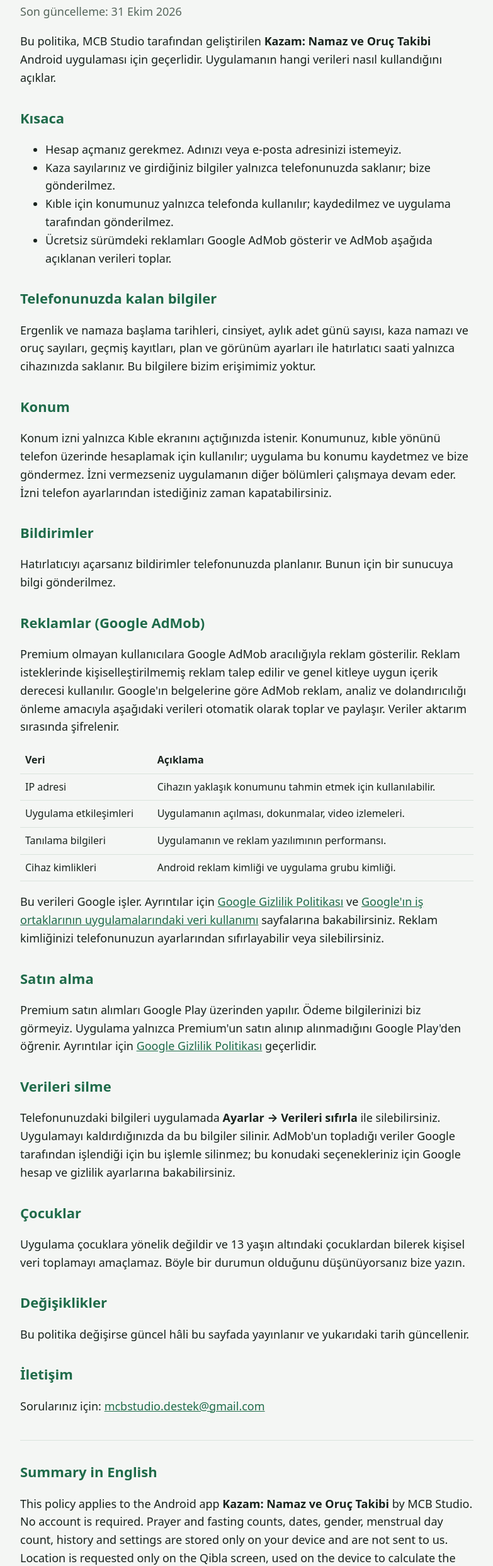
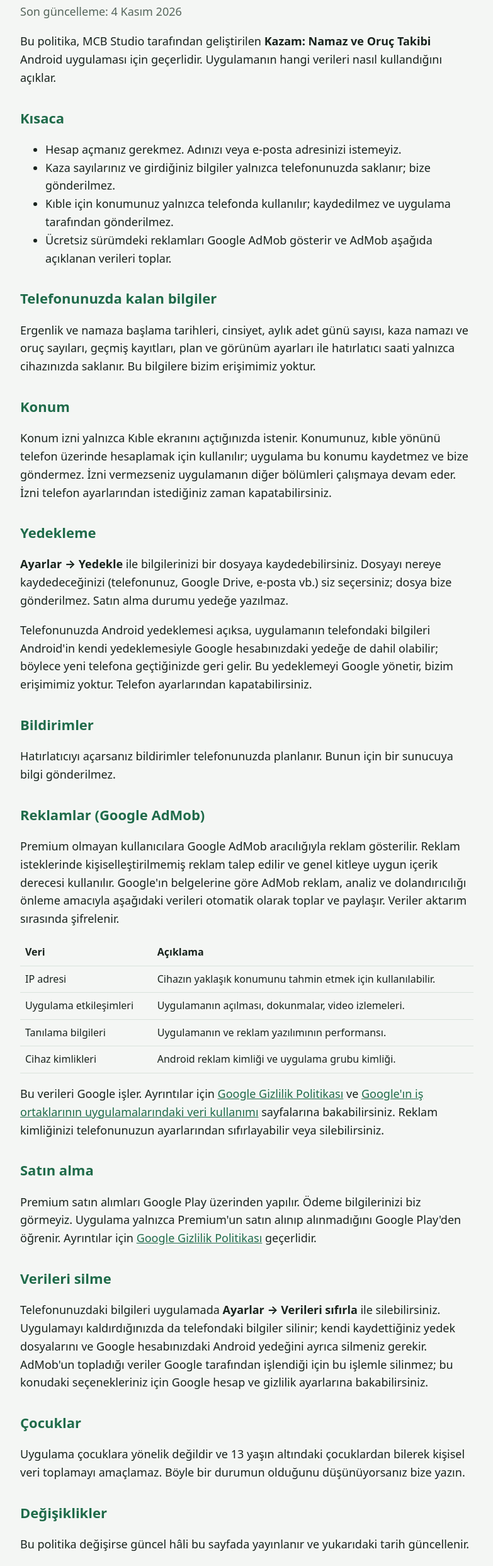
Before and after one commit to MehmetCanBeyaztas/kazam-gizlilik, a plain HTML site: page index.html in a window 1280 px wide. Shown: the part 74-2560 px from the top of the page at 63% size, without its empty margins (248-1031 px from the left). Drawn offline with Linux system fonts and the light colour scheme.

Commit message:
Yedekleme bölümünü ekle

```diff
--- a/index.html
+++ b/index.html
@@ -21,7 +21,7 @@
 <body>
 <main>
   <h1>Kazam Gizlilik Politikası</h1>
-  <p class="tarih">Son güncelleme: 31 Ekim 2026</p>
+  <p class="tarih">Son güncelleme: 4 Kasım 2026</p>
 
   <p>Bu politika, MCB Studio tarafından geliştirilen <strong>Kazam: Namaz ve Oruç Takibi</strong> Android uygulaması için geçerlidir. Uygulamanın hangi verileri nasıl kullandığını açıklar.</p>
 
@@ -38,6 +38,10 @@
 
   <h2>Konum</h2>
   <p>Konum izni yalnızca Kıble ekranını açtığınızda istenir. Konumunuz, kıble yönünü telefon üzerinde hesaplamak için kullanılır; uygulama bu konumu kaydetmez ve bize göndermez. İzni vermezseniz uygulamanın diğer bölümleri çalışmaya devam eder. İzni telefon ayarlarından istediğiniz zaman kapatabilirsiniz.</p>
+
+  <h2>Yedekleme</h2>
+  <p><strong>Ayarlar → Yedekle</strong> ile bilgilerinizi bir dosyaya kaydedebilirsiniz. Dosyayı nereye kaydedeceğinizi (telefonunuz, Google Drive, e-posta vb.) siz seçersiniz; dosya bize gönderilmez. Satın alma durumu yedeğe yazılmaz.</p>
+  <p>Telefonunuzda Android yedeklemesi açıksa, uygulamanın telefondaki bilgileri Android'in kendi yedeklemesiyle Google hesabınızdaki yedeğe de dahil olabilir; böylece yeni telefona geçtiğinizde geri gelir. Bu yedeklemeyi Google yönetir, bizim erişimimiz yoktur. Telefon ayarlarından kapatabilirsiniz.</p>
 
   <h2>Bildirimler</h2>
   <p>Hatırlatıcıyı açarsanız bildirimler telefonunuzda planlanır. Bunun için bir sunucuya bilgi gönderilmez.</p>
@@ -57,7 +61,7 @@
   <p>Premium satın alımları Google Play üzerinden yapılır. Ödeme bilgilerinizi biz görmeyiz. Uygulama yalnızca Premium'un satın alınıp alınmadığını Google Play'den öğrenir. Ayrıntılar için <a href="https://policies.google.com/privacy">Google Gizlilik Politikası</a> geçerlidir.</p>
 
   <h2>Verileri silme</h2>
-  <p>Telefonunuzdaki bilgileri uygulamada <strong>Ayarlar → Verileri sıfırla</strong> ile silebilirsiniz. Uygulamayı kaldırdığınızda da bu bilgiler silinir. AdMob'un topladığı veriler Google tarafından işlendiği için bu işlemle silinmez; bu konudaki seçenekleriniz için Google hesap ve gizlilik ayarlarına bakabilirsiniz.</p>
+  <p>Telefonunuzdaki bilgileri uygulamada <strong>Ayarlar → Verileri sıfırla</strong> ile silebilirsiniz. Uygulamayı kaldırdığınızda da telefondaki bilgiler silinir; kendi kaydettiğiniz yedek dosyalarını ve Google hesabınızdaki Android yedeğini ayrıca silmeniz gerekir. AdMob'un topladığı veriler Google tarafından işlendiği için bu işlemle silinmez; bu konudaki seçenekleriniz için Google hesap ve gizlilik ayarlarına bakabilirsiniz.</p>
 
   <h2>Çocuklar</h2>
   <p>Uygulama çocuklara yönelik değildir ve 13 yaşın altındaki çocuklardan bilerek kişisel veri toplamayı amaçlamaz. Böyle bir durumun olduğunu düşünüyorsanız bize yazın.</p>
@@ -70,7 +74,7 @@
 
   <hr>
   <h2>Summary in English</h2>
-  <p>This policy applies to the Android app <strong>Kazam: Namaz ve Oruç Takibi</strong> by MCB Studio. No account is required. Prayer and fasting counts, dates, gender, menstrual day count, history and settings are stored only on your device and are not sent to us. Location is requested only on the Qibla screen, used on the device to calculate the direction, and is not stored or transmitted by the app. Reminders are scheduled locally.</p>
+  <p>This policy applies to the Android app <strong>Kazam: Namaz ve Oruç Takibi</strong> by MCB Studio. No account is required. Prayer and fasting counts, dates, gender, menstrual day count, history and settings are stored only on your device and are not sent to us. Location is requested only on the Qibla screen, used on the device to calculate the direction, and is not stored or transmitted by the app. Reminders are scheduled locally. You can export a backup file to a place you choose; it is not sent to us. If Android backup is on, the app's on-device data may also be included in your Google account backup, which Google manages.</p>
   <p>Non-premium users see ads from Google AdMob. According to Google's documentation, AdMob automatically collects and shares IP address (which may estimate general location), app interactions, diagnostics and device identifiers (advertising ID, app set ID) for advertising, analytics and fraud prevention, encrypted in transit. Purchases are handled by Google Play and we do not see payment details. You can delete on-device data with Settings → "Verileri sıfırla" or by uninstalling the app. The app is not directed at children. Contact: <a href="mailto:mcbstudio.destek@gmail.com">mcbstudio.destek@gmail.com</a></p>
 </main>
 </body>
```
